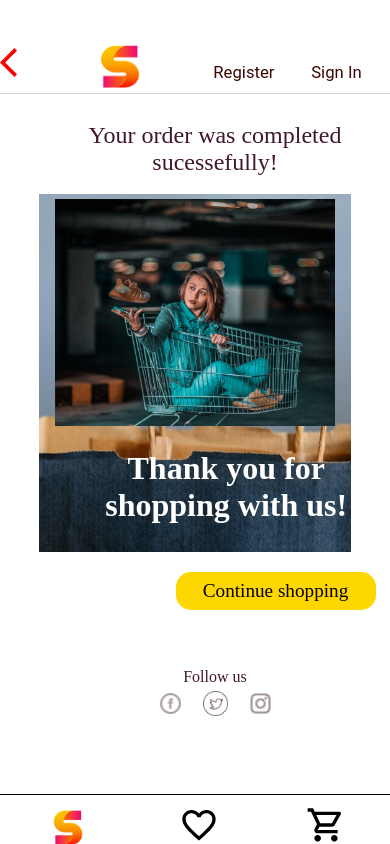
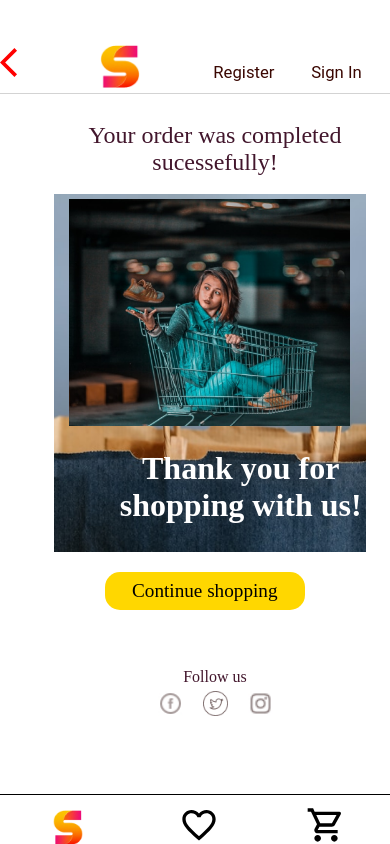
Before and after one commit to Silvia02/ProjectLeverans, a React (Vite) app in the folder client/: page /thankyou in a window 390 px wide. Built offline with nearby package versions, Linux system fonts and the light colour scheme.

Commit message:
few more style

```diff
--- a/client/src/components/Header/header.css
+++ b/client/src/components/Header/header.css
@@ -21,12 +21,13 @@ h3{
 
 }
 #title{
-  font-size: 12px;
+
   box-sizing: border-box;
   position: absolute;
+  margin-left: -10px;
+
 
 }
-
 
 
 @media only screen and (max-width : 480px) and (min-width:767px){
@@ -70,7 +71,5 @@ h3{
 #title{
   font-size:2rem;
 }
-h2{
-  font-size:1em;
+
 }
-}
--- a/client/src/css/thankyou.css
+++ b/client/src/css/thankyou.css
@@ -1,7 +1,7 @@
 .container{
   display: flex;
   flex-direction: column;
-  flex-wrap: wrap;
+ align-items: center;
   justify-content: center;
 
 }
@@ -40,7 +40,8 @@ img{
   border-radius: 15px;
   border-style: none;
   width: 200px;
-  margin-left:50px;
+  margin-right: 100px;
+
 
 }
 .followus{
@@ -121,7 +122,7 @@ h1{
   margin-bottom: 10px;
 }
 #continue{
-          margin-left:45%;
+          margin-right:40%;
           margin-top: 50px;
 }
 
--- a/client/src/pages/ThankYou.jsx
+++ b/client/src/pages/ThankYou.jsx
@@ -30,7 +30,7 @@ function ThankYou() {
           <img src={twitter} alt='facebook' style={{hight:'25px',width:'25px'}}></img>
           <img src={instagram} alt='facebook' style={{hight:'25px',width:'25px'}}></img>
       </div>
-      </div>
+    </div>
       <Footer/>
     </>
   )
```
